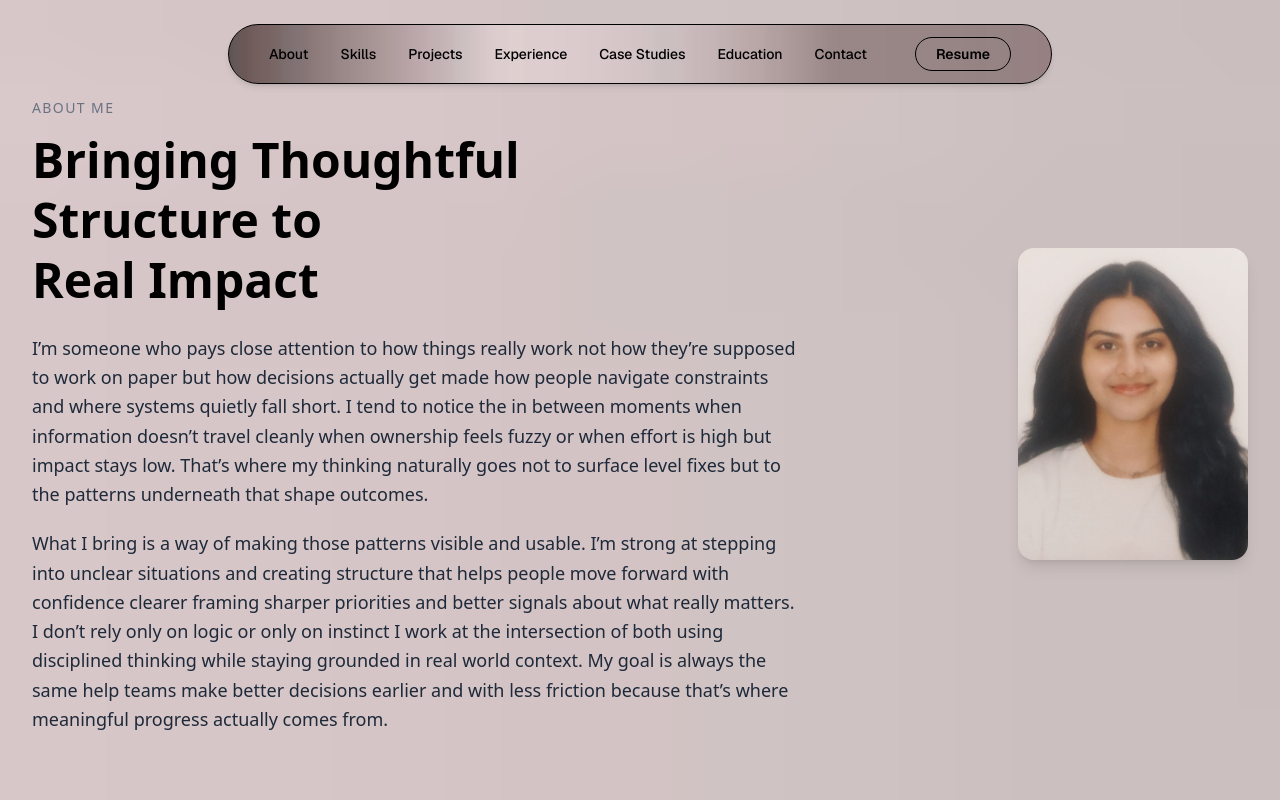
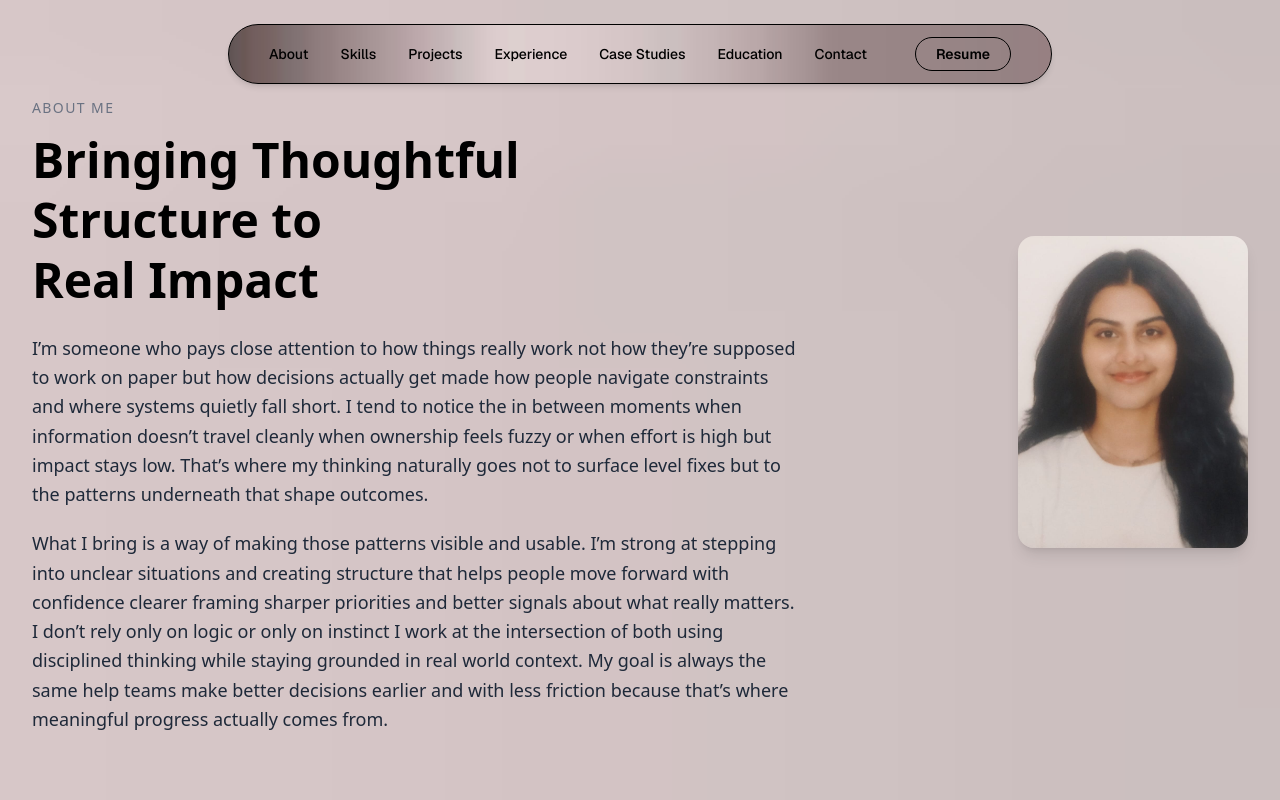
Before and after one commit to aparna534/portfolio, a Next.js app: page / in a window 1280 px wide. Shown: the top 800 px of the page. Built offline with nearby package versions, Linux system fonts and the light colour scheme.

Commit message:
Move About image slightly higher

```diff
--- a/app/components/About.tsx
+++ b/app/components/About.tsx
@@ -54,7 +54,7 @@ export default function About() {
         </div>
 
         {/* RIGHT — IMAGE (PUSHED RIGHT) */}
-        <div className="flex justify-end -mt-6">
+        <div className="flex justify-end -mt-12">
 
           <div className="rounded-2xl overflow-hidden shadow-lg">
             <Image
```
